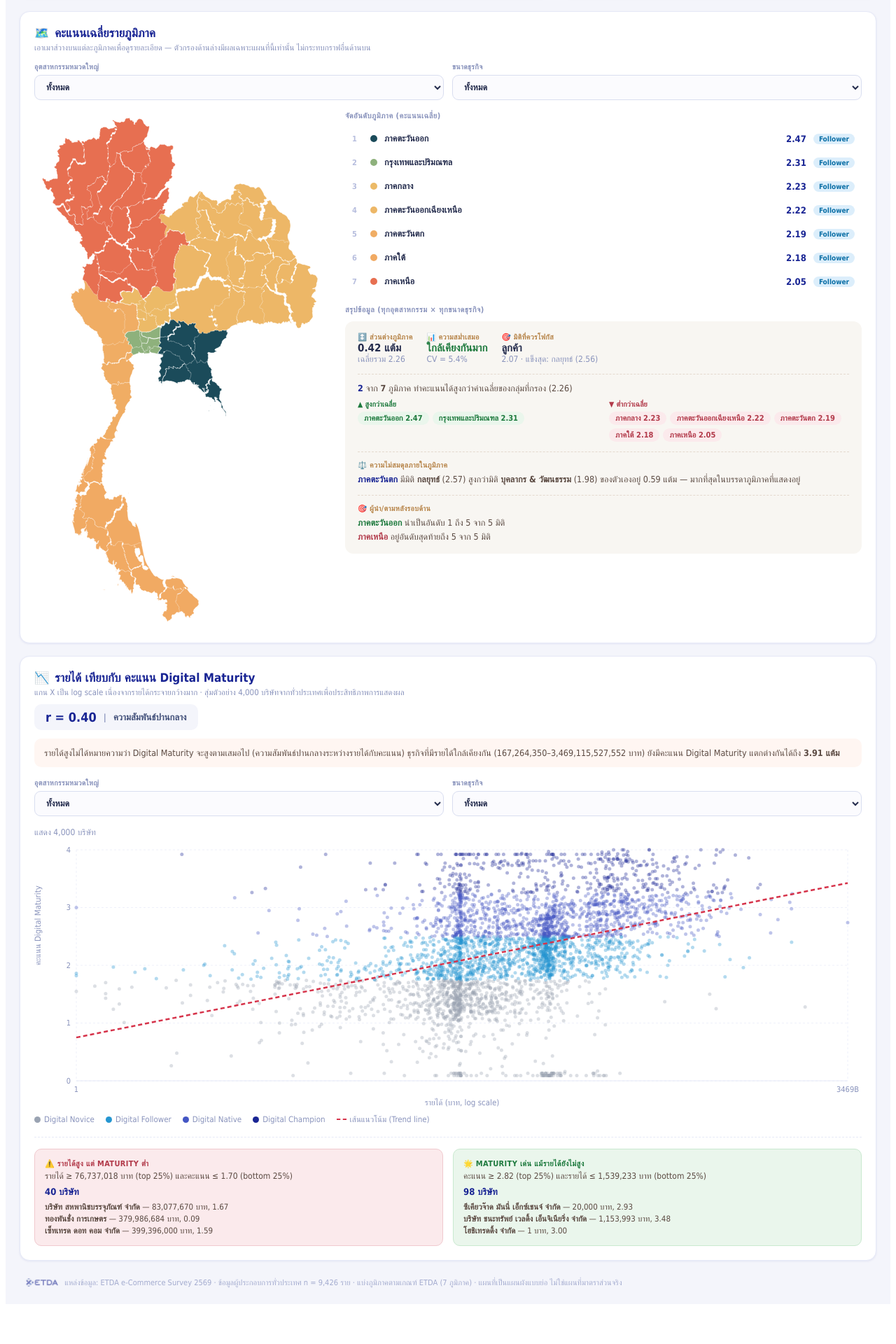
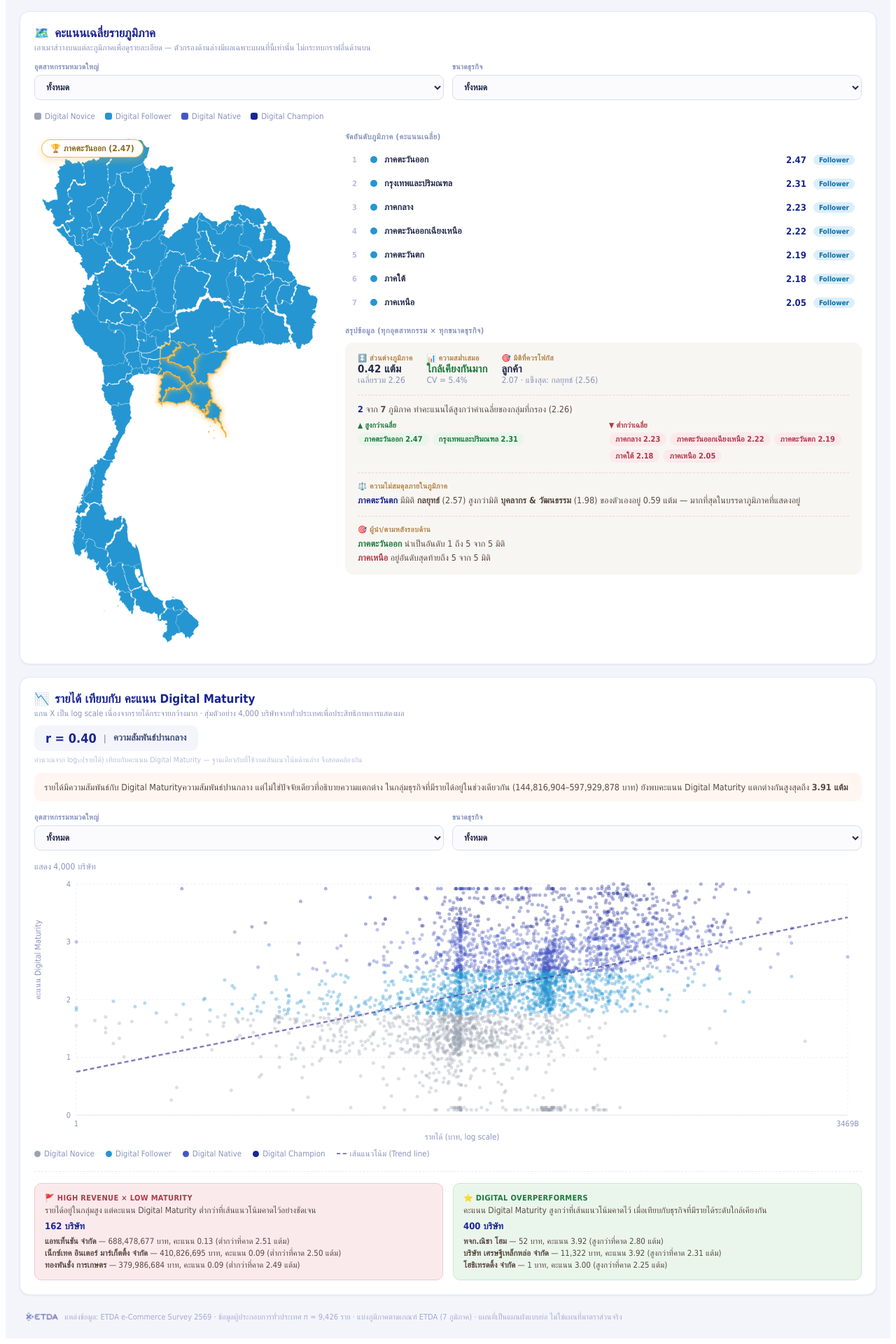
Before and after one commit to juniortortrakoon/dm-SMEsGrowth--dashboard, a React (Vite) app: page / in a window 1280 px wide. Shown: the part 980-2900 px from the top of the page at 70% size. Before the commit the page ends 2851 px from the top, so only its background shows below. Built offline with nearby package versions, Linux system fonts and the light colour scheme.

Commit message:
Update App.jsx

```diff
--- a/src/App.jsx
+++ b/src/App.jsx
@@ -474,10 +474,41 @@ function NationalOverviewPage({ hoveredRegion, setHoveredRegion }) {
     dims: p.slice(6, 11),
   }));
 
+  // Insight text — how much score varies among companies with SIMILAR
+  // revenue. Uses equal-WIDTH bins in LOG space (true "same order of
+  // magnitude" bands), not equal-COUNT bins by sorted position — the latter
+  // produces misleading bins like "5–1,790,000 บาท" on this heavily skewed
+  // data, since most companies cluster at the low end.
+  const scatterInsight = (() => {
+    if (scatterChartData.length < 10) return null;
+    const logs = scatterChartData.map((d) => Math.log10(d.revenue));
+    const logMin = Math.min(...logs), logMax = Math.max(...logs);
+    const numBins = 20;
+    const binWidth = (logMax - logMin) / numBins || 1;
+    let widest = null;
+    for (let b = 0; b < numBins; b++) {
+      const lo = logMin + b * binWidth, hi = lo + binWidth;
+      const bucket = scatterChartData.filter((d, i) => logs[i] >= lo && (b === numBins - 1 ? logs[i] <= hi : logs[i] < hi));
+      if (bucket.length < 5) continue;
+      const scores = bucket.map((d) => d.score);
+      const range = Math.max(...scores) - Math.min(...scores);
+      if (!widest || range > widest.range) {
+        widest = {
+          range,
+          minRev: Math.min(...bucket.map((d) => d.revenue)),
+          maxRev: Math.max(...bucket.map((d) => d.revenue)),
+        };
+      }
+    }
+    return widest;
+  })();
+
   // Pearson correlation between log10(revenue) and score — revenue is used in
   // log form since that's the scale the chart itself displays on, and raw
   // revenue is so skewed that a linear-scale correlation would be dominated
-  // by a handful of extreme outliers.
+  // by a handful of extreme outliers. The trend line below is fit on the
+  // SAME log10(revenue)-vs-score basis, so the reported r and the drawn line
+  // are always consistent with each other.
   function pearsonR(xs, ys) {
     const n = xs.length;
     if (n < 2) return { r: 0, slope: 0, intercept: 0 };
@@ -504,48 +535,27 @@ function NationalOverviewPage({ hoveredRegion, setHoveredRegion }) {
     Math.abs(scatterReg.r) < 0.7 ? 'ความสัมพันธ์ค่อนข้างสูง' : 'ความสัมพันธ์สูง';
 
   // Trend line: two endpoints spanning the actual revenue range in view,
-  // predicted from the regression above (clamped to the 0-4 score scale).
+  // predicted from the SAME log10(revenue)-based regression above (clamped
+  // to the 0-4 score scale).
+  const scatterPredict = (rev) => {
+    const y = scatterReg.slope * Math.log10(rev) + scatterReg.intercept;
+    return Math.max(0, Math.min(4, y));
+  };
   const scatterTrendData = (() => {
     if (scatterChartData.length < 2) return [];
     const minRev = Math.min(...scatterChartData.map((d) => d.revenue));
     const maxRev = Math.max(...scatterChartData.map((d) => d.revenue));
-    const predict = (rev) => {
-      const y = scatterReg.slope * Math.log10(rev) + scatterReg.intercept;
-      return Math.max(0, Math.min(4, y));
-    };
     return [
-      { revenue: minRev, trend: predict(minRev) },
-      { revenue: maxRev, trend: predict(maxRev) },
+      { revenue: minRev, trend: scatterPredict(minRev) },
+      { revenue: maxRev, trend: scatterPredict(maxRev) },
     ];
   })();
 
-  // Insight text — how much score varies among companies with SIMILAR
-  // revenue (quintile buckets by revenue), to show alongside the overall
-  // correlation.
-  const scatterInsight = (() => {
-    if (scatterChartData.length < 10) return null;
-    const sorted = [...scatterChartData].sort((a, b) => a.revenue - b.revenue);
-    const bucketSize = Math.ceil(sorted.length / 5);
-    let widest = null;
-    for (let i = 0; i < sorted.length; i += bucketSize) {
-      const bucket = sorted.slice(i, i + bucketSize);
-      if (bucket.length < 3) continue;
-      const scores = bucket.map((d) => d.score);
-      const range = Math.max(...scores) - Math.min(...scores);
-      if (!widest || range > widest.range) {
-        widest = {
-          range,
-          minRev: Math.min(...bucket.map((d) => d.revenue)),
-          maxRev: Math.max(...bucket.map((d) => d.revenue)),
-        };
-      }
-    }
-    return widest;
-  })();
-
-  // Auto-detected quadrants — thresholds are the 25th/75th percentile of the
-  // CURRENTLY FILTERED data itself (not fixed numbers), so "high" and "low"
-  // always mean high/low relative to the group being viewed.
+  // Auto-detected outliers relative to the TREND, not just high/low revenue
+  // or score independently — "who doesn't follow the trend line". Residual =
+  // actual score minus the score the regression predicts for that revenue
+  // level. Thresholds are the 10th/90th percentile of residuals in the
+  // CURRENTLY FILTERED data (data-driven, not a fixed cutoff).
   function percentileOf(sortedArr, p) {
     if (sortedArr.length === 0) return 0;
     const idx = (sortedArr.length - 1) * p;
@@ -555,15 +565,23 @@ function NationalOverviewPage({ hoveredRegion, setHoveredRegion }) {
   }
   const scatterQuadrants = (() => {
     if (scatterChartData.length < 10) return null;
-    const revSorted = [...scatterChartData].map((d) => d.revenue).sort((a, b) => a - b);
-    const scoreSorted = [...scatterChartData].map((d) => d.score).sort((a, b) => a - b);
-    const p25Rev = percentileOf(revSorted, 0.25);
-    const p75Rev = percentileOf(revSorted, 0.75);
-    const p25Score = percentileOf(scoreSorted, 0.25);
-    const p75Score = percentileOf(scoreSorted, 0.75);
-    const highRevLowMaturity = scatterChartData.filter((d) => d.revenue >= p75Rev && d.score <= p25Score);
-    const highMaturityLowRev = scatterChartData.filter((d) => d.score >= p75Score && d.revenue <= p25Rev);
-    return { highRevLowMaturity, highMaturityLowRev, p25Rev, p75Rev, p25Score, p75Score };
+    const withResidual = scatterChartData.map((d) => ({ ...d, residual: d.score - scatterPredict(d.revenue) }));
+    const residualsSorted = withResidual.map((d) => d.residual).sort((a, b) => a - b);
+    const revSorted = withResidual.map((d) => d.revenue).sort((a, b) => a - b);
+    const p10Residual = percentileOf(residualsSorted, 0.10);
+    const p90Residual = percentileOf(residualsSorted, 0.90);
+    const medianRev = percentileOf(revSorted, 0.50);
+    // High Revenue × Low Maturity: revenue at/above the median AND notably
+    // underperforming what the trend predicts for that revenue level.
+    const highRevLowMaturity = withResidual
+      .filter((d) => d.revenue >= medianRev && d.residual <= p10Residual)
+      .sort((a, b) => a.residual - b.residual);
+    // Digital Overperformers: notably ABOVE what the trend predicts for
+    // their revenue level, regardless of whether that revenue is high or low.
+    const highMaturityLowRev = withResidual
+      .filter((d) => d.residual >= p90Residual)
+      .sort((a, b) => b.residual - a.residual);
+    return { highRevLowMaturity, highMaturityLowRev };
   })();
 
   // Highest/lowest dimension for whichever point is currently clicked/selected
@@ -912,22 +930,41 @@ function NationalOverviewPage({ hoveredRegion, setHoveredRegion }) {
           </div>
         )}
 
+        <div style={{ display: 'flex', gap: 14, flexWrap: 'wrap', marginBottom: 16, fontSize: 11.5, color: '#8993BC' }}>
+          {['Digital Novice', 'Digital Follower', 'Digital Native', 'Digital Champion'].map((lvl) => (
+            <span key={lvl} style={{ display: 'flex', alignItems: 'center', gap: 5 }}>
+              <span style={{ width: 10, height: 10, borderRadius: 3, background: (TRANSITION_COLORS[lvl] || TRANSITION_COLORS['Digital Follower']).dot }}></span>
+              {lvl}
+            </span>
+          ))}
+        </div>
+
         <div style={{ display: 'flex', gap: 24, flexWrap: 'wrap', alignItems: 'flex-start' }}>
-          <div style={{ position: 'relative', flex: '0 0 auto' }}>
-            <svg viewBox={MAP_VIEWBOX} width="420" height="739" style={{ display: 'block' }}>
+          <div style={{ position: 'relative', flex: '1 1 320px', maxWidth: 420 }}>
+            <div style={{ width: '100%', aspectRatio: '1051 / 1849' }}>
+              <svg viewBox={MAP_VIEWBOX} width="100%" height="100%" style={{ display: 'block' }}>
+                <defs>
+                  <filter id="topRegionGlow" x="-50%" y="-50%" width="200%" height="200%">
+                    <feDropShadow dx="0" dy="0" stdDeviation="10" floodColor="#F4B942" floodOpacity="0.9" />
+                  </filter>
+                </defs>
                 {PROVINCE_PATHS.map((p, i) => {
                   const d = mapRegionData[p.region];
                   const isHovered = hoveredRegion === p.region;
-                const fillColor = d ? interpolateColor((d.overall - mapColorScale.min) / (mapColorScale.range || 1)) : '#E4E6F0';
+                  const isTopRegion = mapTop && p.region === mapTop[0];
+                  const fillColor = d
+                    ? (TRANSITION_COLORS[levelFromScore(d.overall)] || TRANSITION_COLORS['Digital Follower']).dot
+                    : '#E4E6F0';
                   return (
                     <path
                       key={i}
                       d={p.d}
                       fill={fillColor}
-                    stroke="#FFFFFF"
-                    strokeWidth={isHovered ? 2 : 0.8}
+                      stroke={isTopRegion ? '#F4B942' : '#FFFFFF'}
+                      strokeWidth={isTopRegion ? 3.5 : (isHovered ? 2 : 0.8)}
                       strokeLinejoin="round"
                       opacity={hoveredRegion && !isHovered ? 0.5 : 1}
+                      filter={isTopRegion ? 'url(#topRegionGlow)' : undefined}
                       style={{ cursor: 'pointer', transition: 'opacity 0.15s ease, stroke-width 0.15s ease' }}
                       onMouseEnter={() => setHoveredRegion(p.region)}
                       onMouseLeave={() => setHoveredRegion(null)}
@@ -935,6 +972,21 @@ function NationalOverviewPage({ hoveredRegion, setHoveredRegion }) {
                   );
                 })}
               </svg>
+            </div>
+
+            {/* Floating badge calling out the #1 region — the map's glow
+                border shows WHERE it is, this badge confirms WHICH region and
+                its score without needing to compute a centroid on the SVG. */}
+            {mapTop && (
+              <div style={{
+                position: 'absolute', top: 10, left: 10, background: '#FFFFFF',
+                border: '1.5px solid #F4B942', borderRadius: 999, padding: '5px 12px',
+                boxShadow: '0 4px 12px rgba(244,185,66,0.35)', fontSize: 12, fontWeight: 700,
+                color: '#8A6A1A', display: 'flex', alignItems: 'center', gap: 5, pointerEvents: 'none',
+              }}>
+                🏆 {mapTop[0]} ({mapTop[1].overall.toFixed(2)})
+              </div>
+            )}
 
             {hoveredData && (
               <div style={{
@@ -986,7 +1038,7 @@ function NationalOverviewPage({ hoveredRegion, setHoveredRegion }) {
                     }}
                   >
                     <span style={{ fontSize: 11, fontWeight: 700, color: '#B7BEDE', width: 16 }}>{i + 1}</span>
-                    <span style={{ width: 10, height: 10, borderRadius: '50%', background: interpolateColor((d.overall - mapColorScale.min) / (mapColorScale.range || 1)), flexShrink: 0 }}></span>
+                    <span style={{ width: 10, height: 10, borderRadius: '50%', background: style.dot, flexShrink: 0 }}></span>
                     <span style={{ flex: 1, fontSize: 12.5, fontWeight: 600, color: '#242C4D' }}>{regionName}</span>
                     <span style={{ fontSize: 13, fontWeight: 800, color: '#192594' }}>{d.overall.toFixed(2)}</span>
                     <span style={{
@@ -1154,18 +1206,22 @@ function NationalOverviewPage({ hoveredRegion, setHoveredRegion }) {
         {/* Key message: correlation */}
         <div style={{
           display: 'inline-flex', alignItems: 'center', gap: 10, padding: '8px 16px', borderRadius: 10,
-          background: '#F4F5FB', marginBottom: 12,
+          background: '#F4F5FB', marginBottom: 6, flexWrap: 'wrap',
         }}>
           <span style={{ fontSize: 18, fontWeight: 800, color: '#192594' }}>r = {scatterReg.r.toFixed(2)}</span>
           <span style={{ fontSize: 12.5, fontWeight: 700, color: '#8993BC' }}>|</span>
           <span style={{ fontSize: 13, fontWeight: 600, color: '#42507A' }}>{scatterRLabel}</span>
         </div>
-
-        {/* AI-style insight, 1-2 sentences, changes with filter */}
+        <div style={{ fontSize: 10.5, color: '#B7BEDE', marginBottom: 12 }}>
+          คำนวณจาก log₁₀(รายได้) เทียบกับคะแนน Digital Maturity — ฐานเดียวกับที่ใช้วาดเส้นแนวโน้มด้านล่าง จึงสอดคล้องกัน
+        </div>
+
+        {/* AI-style insight, 1-2 sentences, changes with filter — leads with
+            the correlation finding itself rather than undercutting it */}
         <div style={{ fontSize: 12.5, color: '#5B4A42', lineHeight: 1.7, marginBottom: 16, padding: '10px 14px', background: '#FFF6F2', borderRadius: 10 }}>
-          รายได้สูงไม่ได้หมายความว่า Digital Maturity จะสูงตามเสมอไป ({scatterRLabel}ระหว่างรายได้กับคะแนน)
+          รายได้มีความสัมพันธ์กับ Digital Maturity{scatterRLabel} แต่ไม่ใช่ปัจจัยเดียวที่อธิบายความแตกต่าง
           {scatterInsight && (
-            <> ธุรกิจที่มีรายได้ใกล้เคียงกัน ({formatNumber(Math.round(scatterInsight.minRev))}–{formatNumber(Math.round(scatterInsight.maxRev))} บาท) ยังมีคะแนน Digital Maturity แตกต่างกันได้ถึง <b>{scatterInsight.range.toFixed(2)} แต้ม</b></>
+            <> ในกลุ่มธุรกิจที่มีรายได้อยู่ในช่วงเดียวกัน ({formatNumber(Math.round(scatterInsight.minRev))}–{formatNumber(Math.round(scatterInsight.maxRev))} บาท) ยังพบคะแนน Digital Maturity แตกต่างกันสูงสุดถึง <b>{scatterInsight.range.toFixed(2)} แต้ม</b></>
           )}
         </div>
 
@@ -1268,7 +1324,7 @@ function NationalOverviewPage({ hoveredRegion, setHoveredRegion }) {
               ))}
             </Scatter>
             <Line
-              data={scatterTrendData} dataKey="trend" stroke="#D6334A" strokeWidth={2.5}
+              data={scatterTrendData} dataKey="trend" stroke="#3A3A9E" strokeOpacity={0.65} strokeWidth={2.5}
               strokeDasharray="6 4" dot={false} legendType="none" isAnimationActive={false}
             />
           </ComposedChart>
@@ -1337,20 +1393,20 @@ function NationalOverviewPage({ hoveredRegion, setHoveredRegion }) {
             </span>
           ))}
           <span style={{ display: 'flex', alignItems: 'center', gap: 5 }}>
-            <span style={{ width: 14, height: 0, borderTop: '2.5px dashed #D6334A', display: 'inline-block' }}></span>
+            <span style={{ width: 14, height: 0, borderTop: '2.5px dashed #3A3A9E', opacity: 0.65, display: 'inline-block' }}></span>
             เส้นแนวโน้ม (Trend line)
           </span>
         </div>
 
-        {/* Auto-detected quadrant groups */}
+        {/* Auto-detected outliers relative to the trend line */}
         {scatterQuadrants && (
           <div style={{ marginTop: 18, paddingTop: 16, borderTop: '1px dashed #E6E9F7', display: 'grid', gridTemplateColumns: 'repeat(auto-fit, minmax(260px, 1fr))', gap: 14 }}>
             <div style={{ background: '#FBEAEC', border: '1px solid #F0C9CE', borderRadius: 10, padding: 14 }}>
               <div style={{ fontSize: 11, fontWeight: 700, color: '#B23A4A', textTransform: 'uppercase', letterSpacing: '0.03em', marginBottom: 4 }}>
-                ⚠️ รายได้สูง แต่ Maturity ต่ำ
+                🚩 High Revenue × Low Maturity
               </div>
               <div style={{ fontSize: 12, color: '#5B4A42', marginBottom: 8 }}>
-                รายได้ ≥ {formatNumber(Math.round(scatterQuadrants.p75Rev))} บาท (top 25%) และคะแนน ≤ {scatterQuadrants.p25Score.toFixed(2)} (bottom 25%)
+                รายได้อยู่ในกลุ่มสูง แต่คะแนน Digital Maturity ต่ำกว่าที่เส้นแนวโน้มคาดไว้อย่างชัดเจน
               </div>
               <div style={{ fontSize: 13, fontWeight: 800, color: '#192594', marginBottom: 6 }}>
                 {formatNumber(scatterQuadrants.highRevLowMaturity.length)} บริษัท
@@ -1358,17 +1414,17 @@ function NationalOverviewPage({ hoveredRegion, setHoveredRegion }) {
               <div style={{ display: 'flex', flexDirection: 'column', gap: 3 }}>
                 {scatterQuadrants.highRevLowMaturity.slice(0, 3).map((d, i) => (
                   <div key={i} style={{ fontSize: 11.5, color: '#5B4A42' }}>
-                    <b>{d.name}</b> — {formatNumber(Math.round(d.revenue))} บาท, {d.score.toFixed(2)}
+                    <b>{d.name}</b> — {formatNumber(Math.round(d.revenue))} บาท, คะแนน {d.score.toFixed(2)} (ต่ำกว่าที่คาด {Math.abs(d.residual).toFixed(2)} แต้ม)
                   </div>
                 ))}
               </div>
             </div>
             <div style={{ background: '#EAF6EC', border: '1px solid #C9E9CF', borderRadius: 10, padding: 14 }}>
               <div style={{ fontSize: 11, fontWeight: 700, color: '#1E7A3E', textTransform: 'uppercase', letterSpacing: '0.03em', marginBottom: 4 }}>
-                🌟 Maturity เด่น แม้รายได้ยังไม่สูง
+                ⭐ Digital Overperformers
               </div>
               <div style={{ fontSize: 12, color: '#5B4A42', marginBottom: 8 }}>
-                คะแนน ≥ {scatterQuadrants.p75Score.toFixed(2)} (top 25%) และรายได้ ≤ {formatNumber(Math.round(scatterQuadrants.p25Rev))} บาท (bottom 25%)
+                คะแนน Digital Maturity สูงกว่าที่เส้นแนวโน้มคาดไว้ เมื่อเทียบกับธุรกิจที่มีรายได้ระดับใกล้เคียงกัน
               </div>
               <div style={{ fontSize: 13, fontWeight: 800, color: '#192594', marginBottom: 6 }}>
                 {formatNumber(scatterQuadrants.highMaturityLowRev.length)} บริษัท
@@ -1376,7 +1432,7 @@ function NationalOverviewPage({ hoveredRegion, setHoveredRegion }) {
               <div style={{ display: 'flex', flexDirection: 'column', gap: 3 }}>
                 {scatterQuadrants.highMaturityLowRev.slice(0, 3).map((d, i) => (
                   <div key={i} style={{ fontSize: 11.5, color: '#5B4A42' }}>
-                    <b>{d.name}</b> — {formatNumber(Math.round(d.revenue))} บาท, {d.score.toFixed(2)}
+                    <b>{d.name}</b> — {formatNumber(Math.round(d.revenue))} บาท, คะแนน {d.score.toFixed(2)} (สูงกว่าที่คาด {d.residual.toFixed(2)} แต้ม)
                   </div>
                 ))}
               </div>
```
Lines whose indentation alone changed are shown as unchanged.
